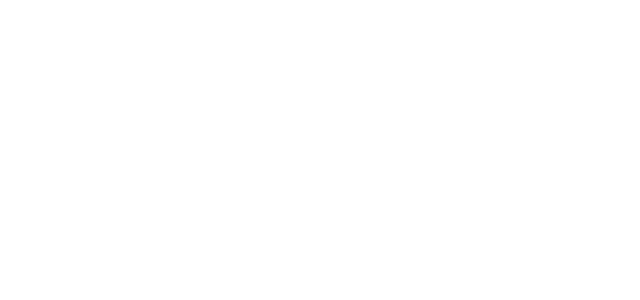
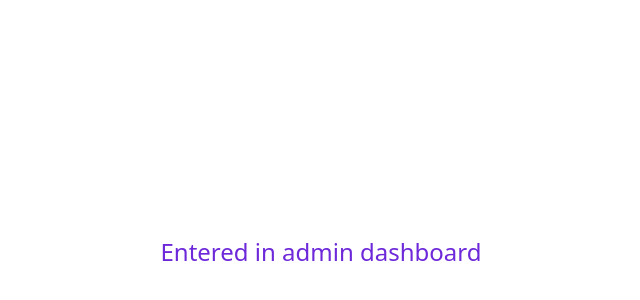
Before and after one commit to aashiashfak/project_evento_frontend_react, a React (Vite) app: page /admin/dashboard in a window 1280 px wide. Shown: the part 148-448 px from the top of the page, without its empty margins (319-959 px from the left). Built offline with nearby package versions, Linux system fonts and the light colour scheme.

Commit message:
added adminDashbord page

```diff
--- a/src/Routers/adminRouter.jsx
+++ b/src/Routers/adminRouter.jsx
@@ -1,11 +1,12 @@
-import React, {Suspense, lazy} from "react";
 import {Route, Routes} from "react-router-dom";
 import AdminLogin from "../pages/admin/AdminLogin";
+import AdminDashBoard from "../pages/admin/AdminDashBoard";
 
 const AdminRouter = () => {
   return (
     <Routes>
       <Route path="Login" element={<AdminLogin />} />
+      <Route path="dashboard" element={<AdminDashBoard />} />
     </Routes>
   );
 };
--- /dev/null
+++ b/src/pages/admin/AdminDashBoard.jsx
@@ -0,0 +1,11 @@
+import React from 'react'
+
+const AdminDashBoard = () => {
+  return (
+    <div className='flex justify-center items-center min-h-screen text-2xl text-violet-700'>
+      <h1>Entered in admin dashboard</h1>
+    </div>
+  )
+}
+
+export default AdminDashBoard
--- a/src/pages/admin/AdminLogin.jsx
+++ b/src/pages/admin/AdminLogin.jsx
@@ -28,6 +28,7 @@ const AdminLogin = () => {
             accessToken:responseData.access_token,
             refreshToken:responseData.refresh_token
         }))
+        navigate('/admin/dashboard');
     }catch(error){
         const errorMessage =
           error.response && error.response.data.non_field_errors
```
